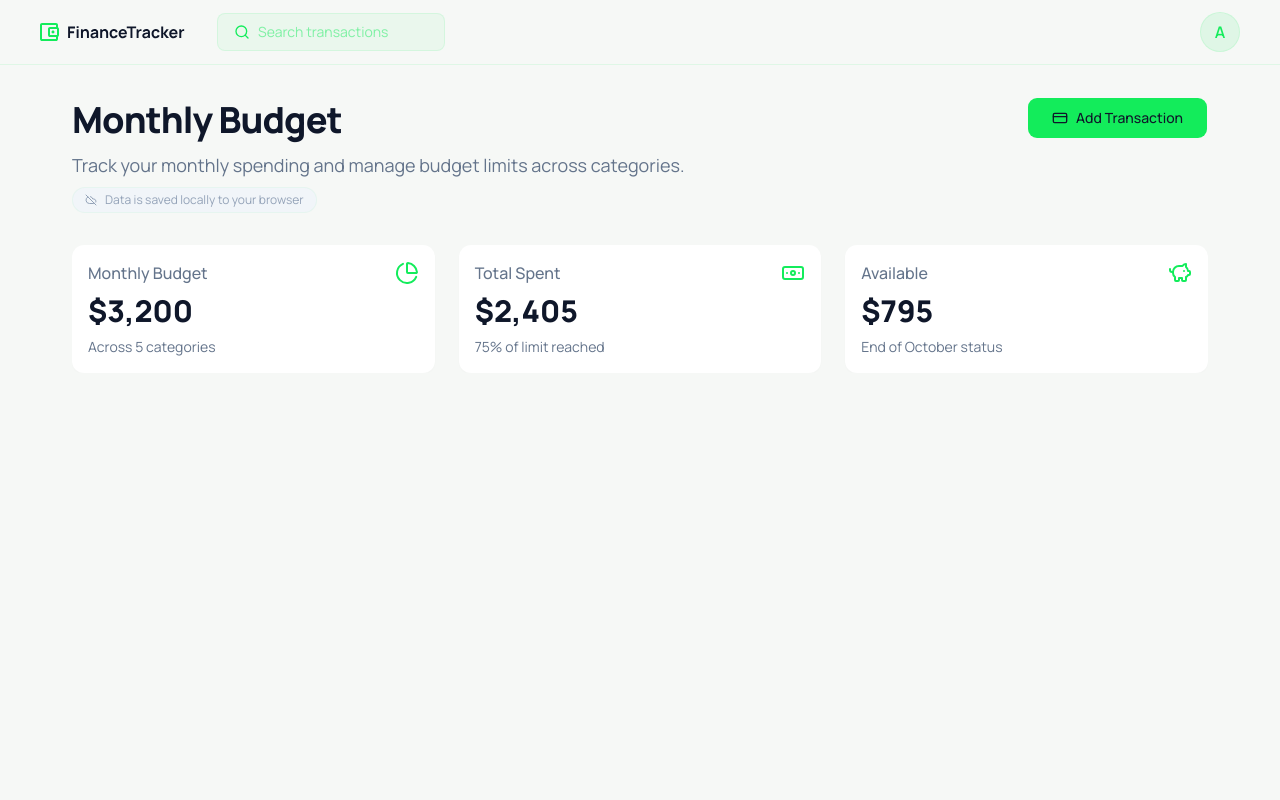
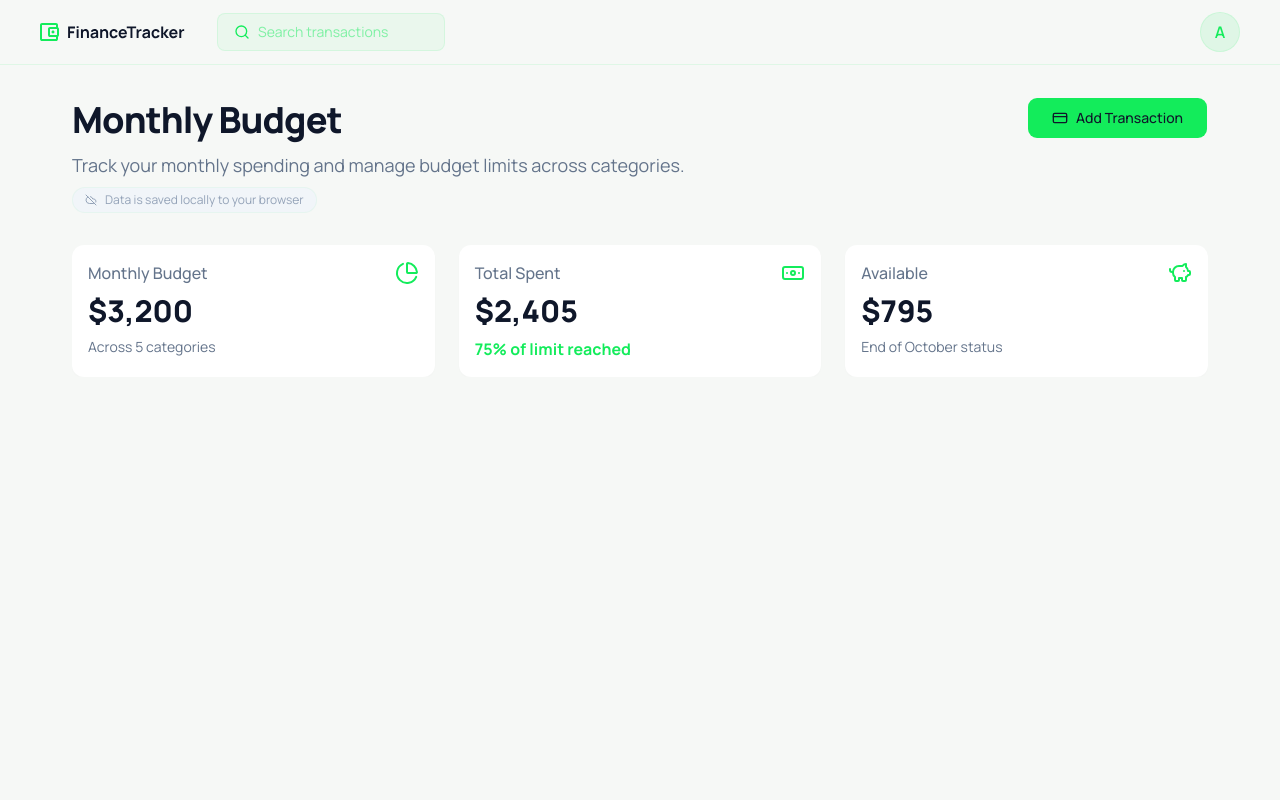
Before and after one commit to HenryAgu/finance-tracker, a Next.js app: page / in a window 1280 px wide. Shown: the top 800 px of the page. Built offline with nearby package versions, Linux system fonts and the light colour scheme.

Commit message:
feat: highlight subtitle for budget limit status

```diff
--- a/components/home/header.tsx
+++ b/components/home/header.tsx
@@ -57,7 +57,7 @@ const Header = () => {
                         </div>
                         <div className="flex flex-col gap-y-2">
                             <p className="text-3xl font-black text-[#0F172A]">${item.amount.toLocaleString()}</p>
-                            <p className="text-[#64748B] text-sm font-normal">{item.subtitle}</p>
+                            <p className={`${item.subtitle === "75% of limit reached" ? "text-brand-green font-bold" : "text-[#64748B] text-sm font-normal"} `}>{item.subtitle}</p>
                         </div>
                     </div>
                 ))}
```
